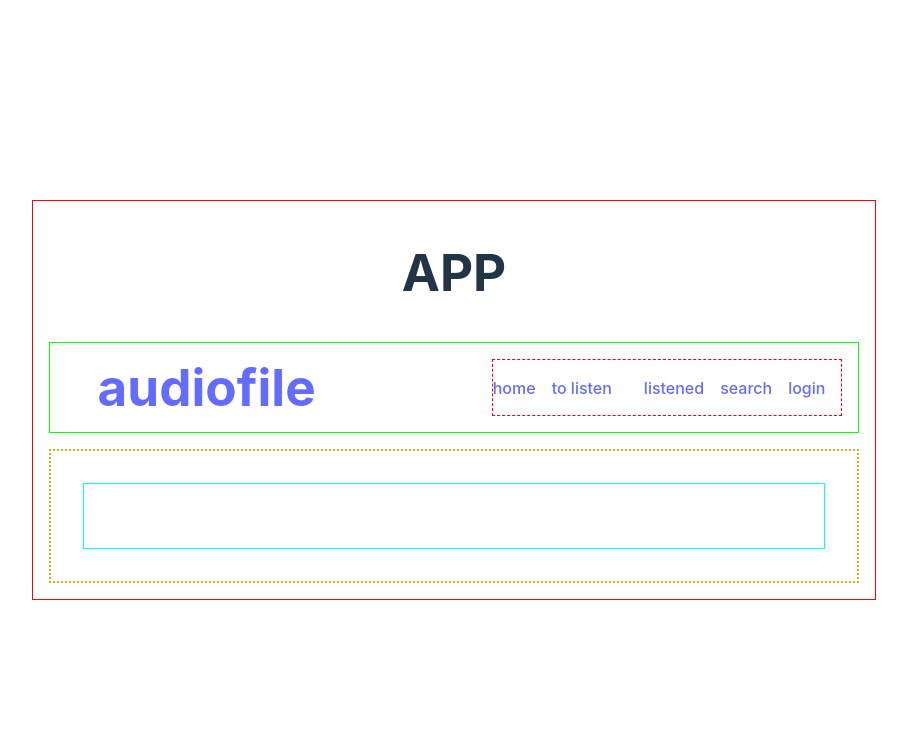
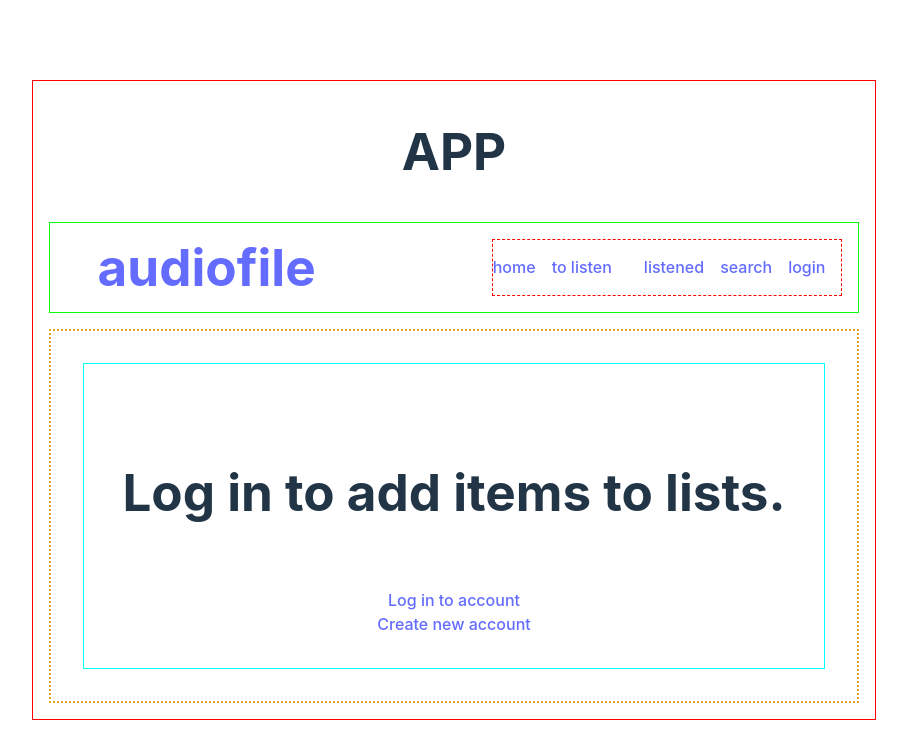
Before and after one commit to echeng0123/audiofile, a React (Vite) app in the folder client/: page / in a window 1280 px wide. Shown: the top 742 px of the page, without its empty margins (186-1093 px from the left). Built offline with nearby package versions, Linux system fonts and the light colour scheme; no server answers.

Commit message:
added login to homepage

```diff
--- a/client/src/components/Home.jsx
+++ b/client/src/components/Home.jsx
@@ -27,10 +27,17 @@ export default function Home({ token, userId }) {
 
 	return (
 		<section id="home-container">
-			{userId && (
+			{userId ? (
 				<div>
 					<h1>Welcome, {titleCase(username)}</h1>
 					<p>Your user id is {userIdNo}.</p>
+				</div>
+			) : (
+				<div>
+					<h1>Log in to add items to lists. </h1>
+					<a href="/login">Log in to account</a>
+					<br />
+					<a href="/register">Create new account</a>
 				</div>
 			)}
 		</section>
```
